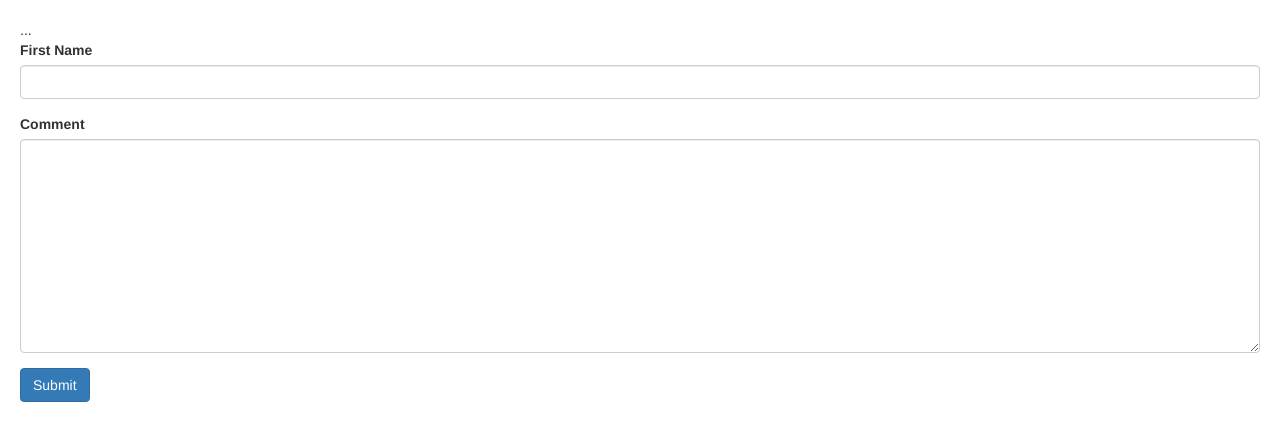
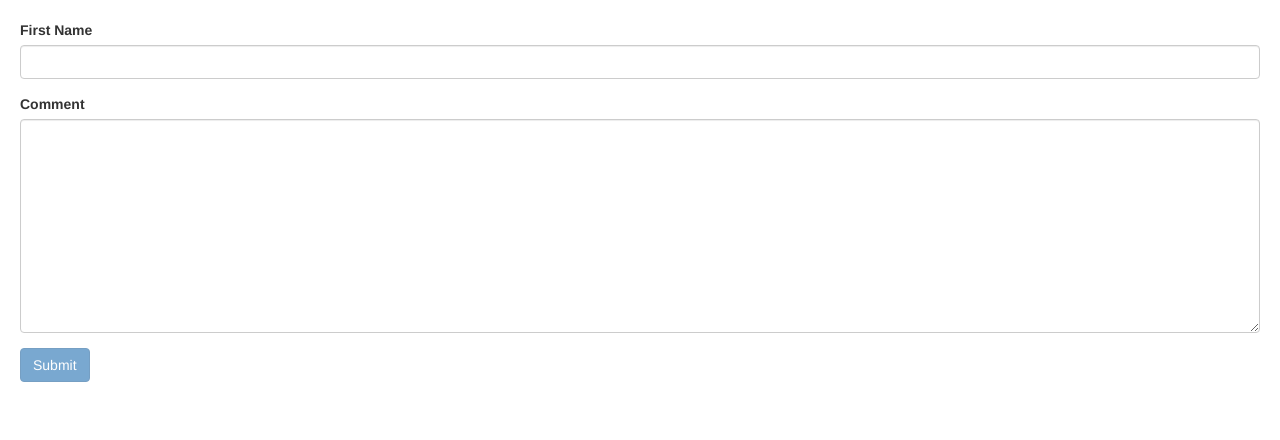
Before and after one commit to unipheas/angularHelloWorld, an Angular app: page / in a window 1280 px wide. Shown: the top 440 px of the page. Built offline with nearby package versions, Linux system fonts and the light colour scheme.

Commit message:
Disabling the Submit Button

```diff
--- a/src/app/contact-form/contact-form.component.html
+++ b/src/app/contact-form/contact-form.component.html
@@ -1,6 +1,6 @@
 <form #f="ngForm" (ngSubmit)="submit(f)">
   <div ngModelGroup="contact" #contact="ngModelGroup">
-      <div *ngIf="!contact.valid">...</div>
+      <!-- <div *ngIf="!contact.valid">...</div> -->
       <div class="form-group">
           <label for="firstName">
             First Name
@@ -36,7 +36,7 @@
     <label for="comment">
       Comment
     </label>
-    <textarea id="comment" cols="30" rows="10" class="form-control"></textarea>
+    <textarea ngModel name="comment" id="comment" cols="30" rows="10" class="form-control"></textarea>
   </div>
-  <button class="btn btn-primary">Submit</button>
+  <button class="btn btn-primary" [disabled]="!f.valid">Submit</button>
 </form>
```
